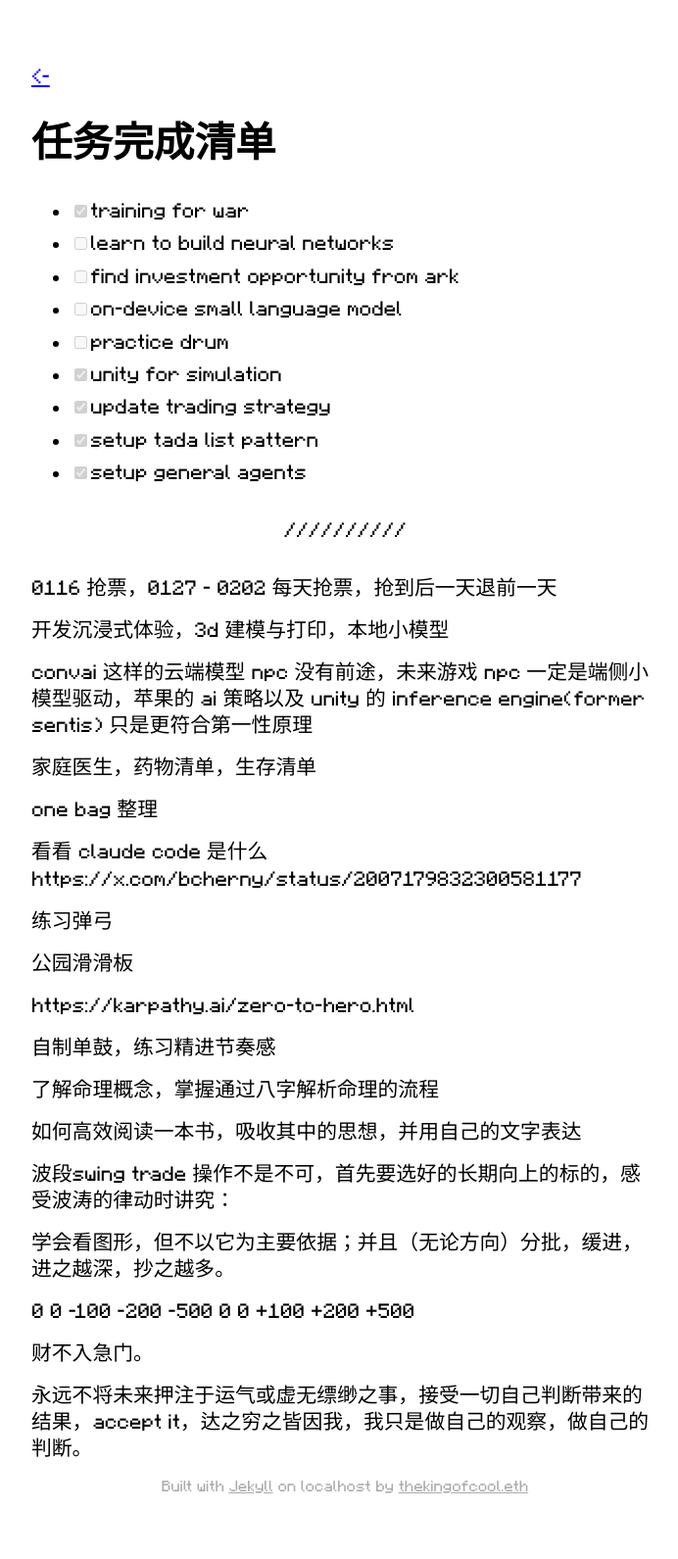
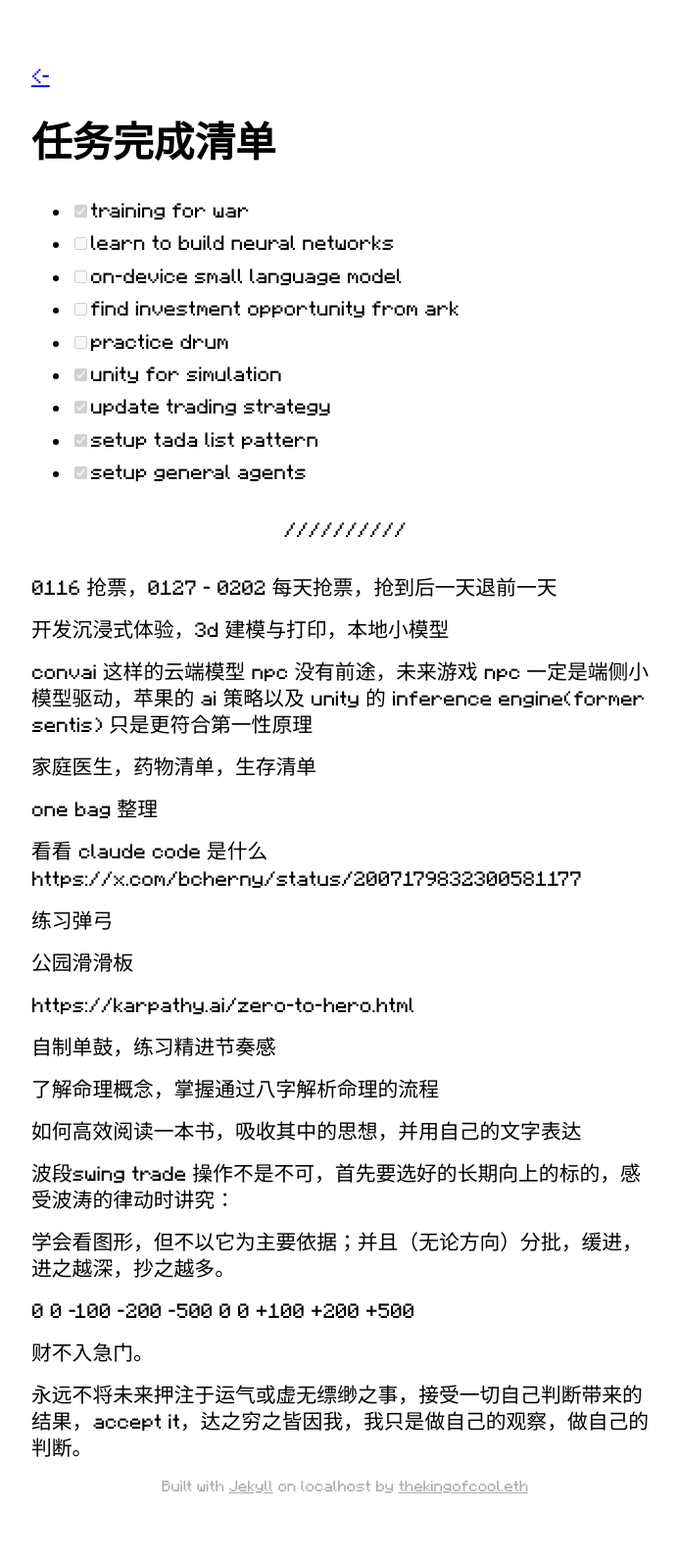
Before and after one commit to thekingofcool/daily, a Jekyll site: the page built from pages/tada.md, in a window 1280 px wide. Shown: the whole page at 98% size, without its empty margins (288-980 px from the left). Built offline with Jekyll 4.4.1, drawn with Linux system fonts in a browser that asks for light colours; some web fonts are replaced.

Commit message:
daily update: 2026-01-15 14:16:36

```diff
--- a/pages/tada.md
+++ b/pages/tada.md
@@ -7,8 +7,8 @@ description: "todo for today"
 
 - [x] training for war
 - [ ] learn to build neural networks
+- [ ] on-device small language model
 - [ ] find investment opportunity from ark
-- [ ] on-device small language model
 - [ ] practice drum
 - [x] unity for simulation
 - [x] update trading strategy
```
Also changed, not shown: 2 other files.
